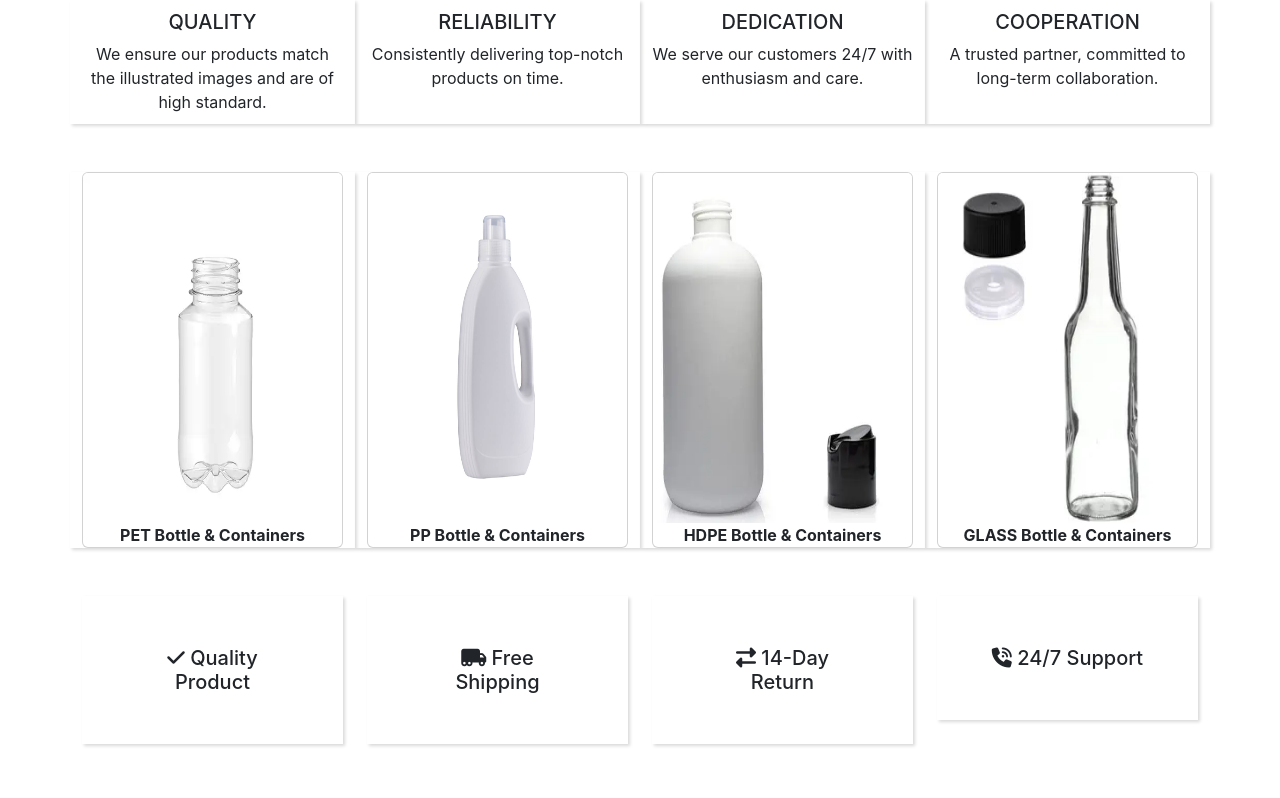
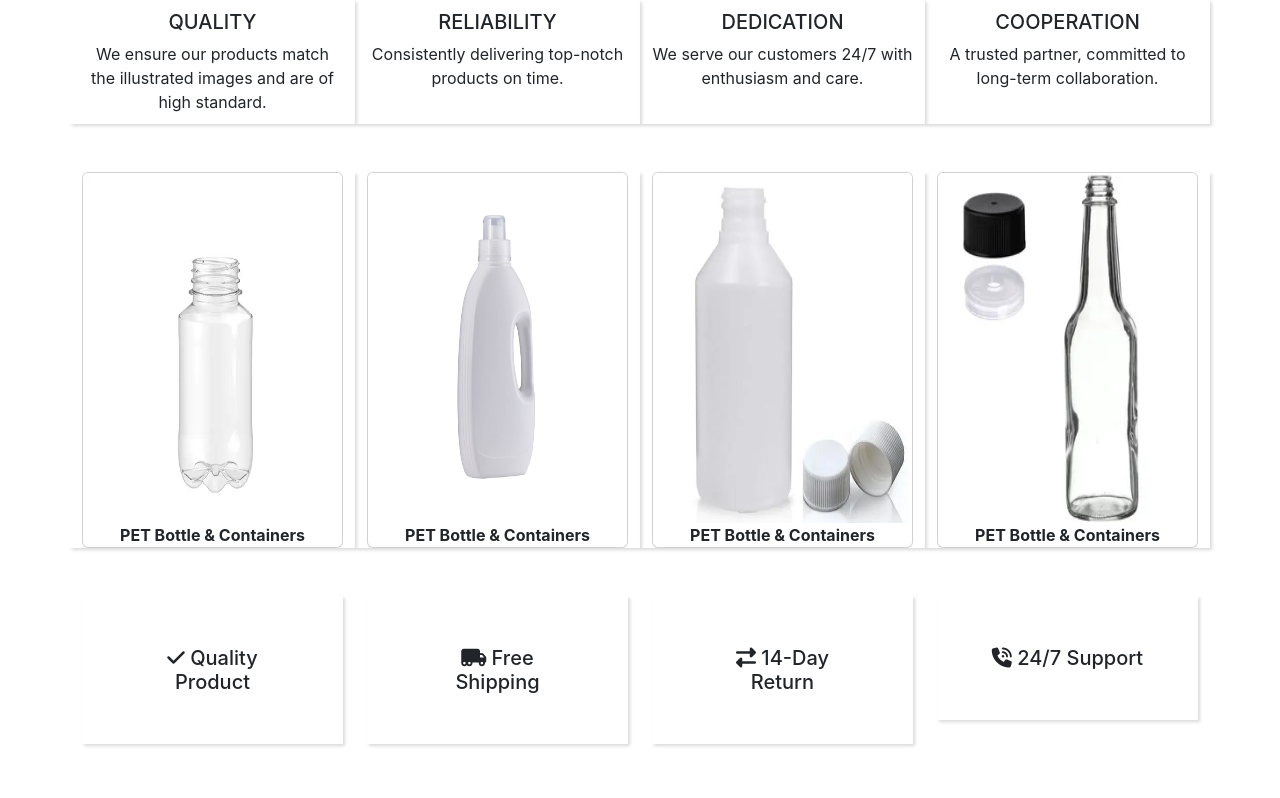
Before and after one commit to 12dam12/PETBot, a React (Create React App) app: page / in a window 1280 px wide. Shown: the part 696-1494 px from the top of the page. Built offline with nearby package versions, Linux system fonts and the light colour scheme.

Commit message:
cap nhap lai

```diff
--- a/src/Components/Footer.jsx
+++ b/src/Components/Footer.jsx
@@ -33,27 +33,27 @@ function Footer() {
             </div>
           </div>
           <div className="col-lg-3 col-md-6 mb-5">
-            <h5 className="text-white text-uppercase mb-4">Our Services</h5>
+            <h5 className="text-white text-uppercase mb-4">Size Map</h5>
             <div className="d-flex flex-column justify-content-start">
               <a className="text-white-50 mb-2" href="/">
                 <i className="fa fa-angle-right mr-2"></i>Home
               </a>
-              <a className="text-white-50 mb-2" href="#">
+              <a className="text-white-50 mb-2" href="/about">
                 <i className="fa fa-angle-right mr-2"></i>About US
               </a>
-              <a className="text-white-50 mb-2" href="#">
+              <a className="text-white-50 mb-2" href="/product">
                 <i className="fa fa-angle-right mr-2"></i>Product
               </a>
               <a className="text-white-50 mb-2" href="#">
                 <i className="fa fa-angle-right mr-2"></i>Categories
               </a>
-              <a className="text-white-50 mb-2" href="#">
+              <a className="text-white-50 mb-2" href="/gallery">
                 <i className="fa fa-angle-right mr-2"></i>Gallery
               </a>
-              <a className="text-white-50 mb-2" href="#">
+              <a className="text-white-50 mb-2" href="/contact">
                 <i className="fa fa-angle-right mr-2"></i>Contact
               </a>
-              <a className="text-white-50" href="#">
+              <a className="text-white-50" href="/feedback">
                 <i className="fa fa-angle-right mr-2"></i>Feedback
               </a>
             </div>
@@ -61,26 +61,20 @@ function Footer() {
           <div className="col-lg-3 col-md-6 mb-5">
             <h5 className="text-white text-uppercase mb-4">Categories</h5>
             <div className="d-flex flex-column justify-content-start">
-              <a className="text-white-50 mb-2" href="#">
-                <i className="fa fa-angle-right mr-2"></i>About
+              <a className="text-white-50 mb-2" href="/categories/1">
+                <i className="fa fa-angle-right mr-2"></i>PET Bottle &
+                Containers
               </a>
-              <a className="text-white-50 mb-2" href="#">
-                <i className="fa fa-angle-right mr-2"></i>Destination
+              <a className="text-white-50 mb-2" href="/categories/2">
+                <i className="fa fa-angle-right mr-2"></i>PP Bottle & Containers
               </a>
-              <a className="text-white-50 mb-2" href="#">
-                <i className="fa fa-angle-right mr-2"></i>Services
+              <a className="text-white-50 mb-2" href="/categories/3">
+                <i className="fa fa-angle-right mr-2"></i>HDPE Bottle &
+                Containers
               </a>
-              <a className="text-white-50 mb-2" href="#">
-                <i className="fa fa-angle-right mr-2"></i>Packages
-              </a>
-              <a className="text-white-50 mb-2" href="#">
-                <i className="fa fa-angle-right mr-2"></i>Guides
-              </a>
-              <a className="text-white-50 mb-2" href="#">
-                <i className="fa fa-angle-right mr-2"></i>Testimonial
-              </a>
-              <a className="text-white-50" href="#">
-                <i className="fa fa-angle-right mr-2"></i>Blog
+              <a className="text-white-50 mb-2" href="/categories/4">
+                <i className="fa fa-angle-right mr-2"></i>GLASS Bottle &
+                Containers
               </a>
             </div>
           </div>
--- a/src/Pages/Home.jsx
+++ b/src/Pages/Home.jsx
@@ -1,6 +1,5 @@
 import React from "react";
 import Banchay from "../Data/Product.json";
-import TypeOfProduct from "../Data/types_of_product.json";
 
 import Product from "../Data/Product.json";
 
@@ -120,23 +119,69 @@ function Home() {
       {/*loại chai  */}
       <div className="container mt-5">
         <div className="row">
-          {TypeOfProduct.map((items) => (
           <div className="col-md-3 home-col-box">
             <div className="card home-div-image">
               {" "}
-                <a href={`/detail/${items.id}`}>
+              <a href="/categories/1">
                 <img
-                    src={items.image}
+                  src="/all/images/pet1.webp"
                   className="card-img-top img-fluid"
                   alt="..."
                 />
               </a>
               <div className="">
-                  <p className="card-text">{items.name}</p>
+                <p className="card-text">PET Bottle & Containers</p>
               </div>
             </div>
           </div>
-          ))}
+
+          <div className="col-md-3 home-col-box">
+            <div className="card home-div-image">
+              {" "}
+              <a href="/categories/2">
+                <img
+                  src="/all/images/pp1.jpg"
+                  className="card-img-top img-fluid"
+                  alt="..."
+                />
+              </a>
+              <div className="">
+                <p className="card-text">PET Bottle & Containers</p>
+              </div>
+            </div>
+          </div>
+
+          <div className="col-md-3 home-col-box">
+            <div className="card home-div-image">
+              {" "}
+              <a href="/categories/3">
+                <img
+                  src="/all/images/hdpe1.webp"
+                  className="card-img-top img-fluid"
+                  alt="..."
+                />
+              </a>
+              <div className="">
+                <p className="card-text">PET Bottle & Containers</p>
+              </div>
+            </div>
+          </div>
+
+          <div className="col-md-3 home-col-box">
+            <div className="card home-div-image">
+              {" "}
+              <a href="/categories/4">
+                <img
+                  src="/all/images/glass1.webp"
+                  className="card-img-top img-fluid"
+                  alt="..."
+                />
+              </a>
+              <div className="">
+                <p className="card-text">PET Bottle & Containers</p>
+              </div>
+            </div>
+          </div>
         </div>
       </div>
       {/*end  loại chai  */}
--- a/src/Pages/Login.jsx
+++ b/src/Pages/Login.jsx
@@ -104,7 +104,7 @@ function Login() {
         </div>
         <div class="d-flex flex-column flex-md-row text-center text-md-start justify-content-between py-4 px-4 px-xl-5 bg-secondary">
           <div class="text-white mb-3 mb-md-0">
-            <i class="fas fa-envelope"></i> https://fap.fptacademy.vn
+            <i class="fas fa-envelope"></i> www.petbot.com
           </div>
 
           <div>
```
Lines whose indentation alone changed are shown as unchanged.
